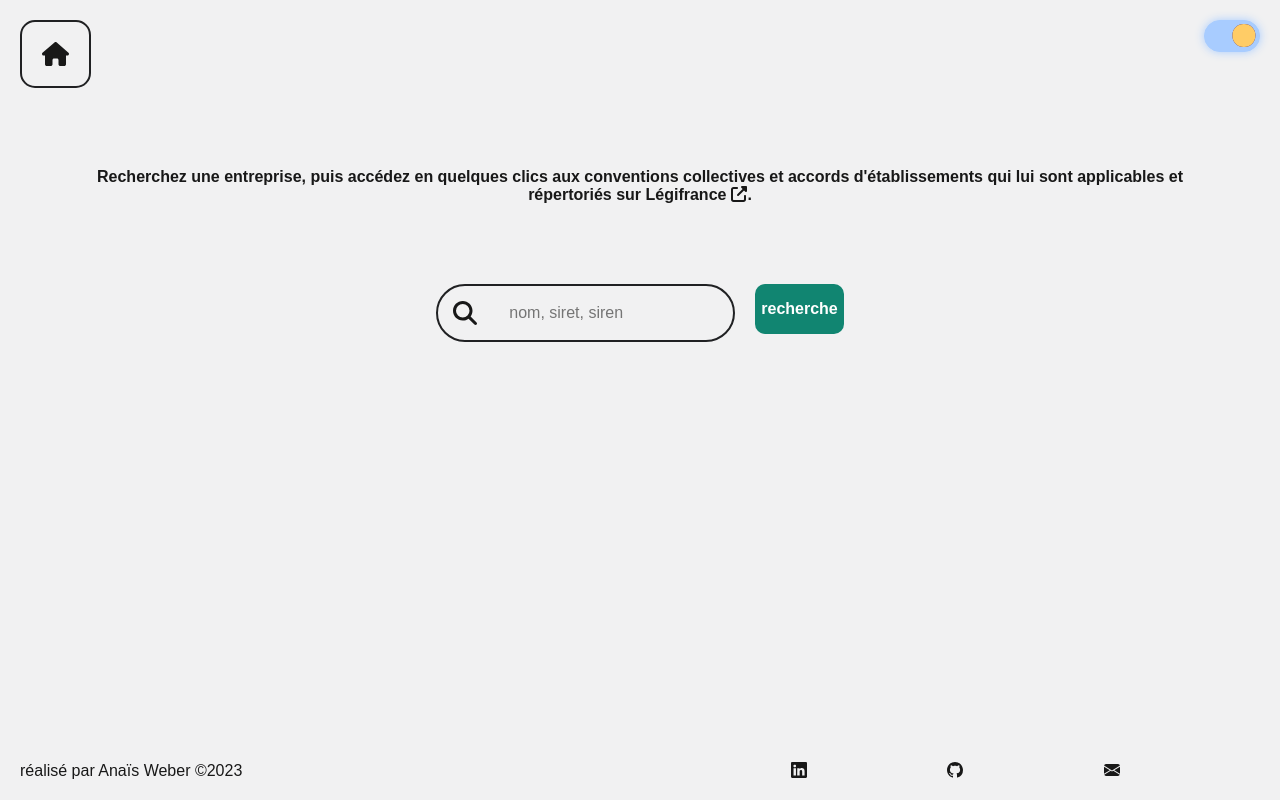
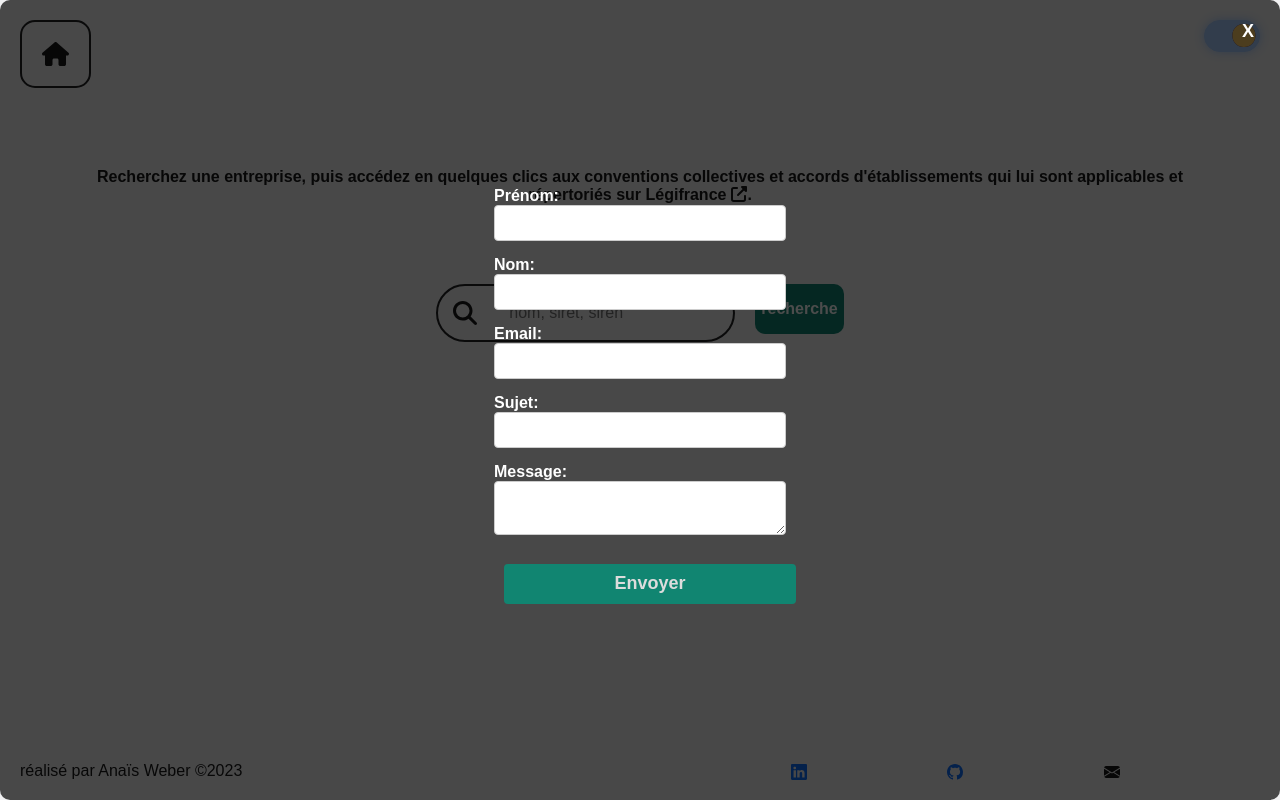
Before and after one commit to Anaiswe/api-entreprise-front, a React (Create React App) app: page / in a window 1280 px wide. Both pictures are taken after a click on the icon 1111 px from the left and 770 px from the top of the page. Built offline with nearby package versions, Linux system fonts and the light colour scheme.

Commit message:
feat: contact form

```diff
--- a/public/index.html
+++ b/public/index.html
@@ -40,6 +40,8 @@
 integrity="sha256-20nQCchB9co0qIjJZRGuk2/Z9VM+kNiyxNV1lvTlZBo="
 crossorigin=""></script>
 
+<script src="https://cdnjs.cloudflare.com/ajax/libs/axios/1.1.3/axios.min.js"></script>
+
   </head>
   <body>
     <noscript>You need to enable JavaScript to run this app.</noscript>
--- a/src/App.css
+++ b/src/App.css
@@ -11,6 +11,7 @@
     display: flex;
     flex-direction: column;
     min-height: 100vh;
+    position: relative;
   }
 
   .main-content {
--- a/src/App.js
+++ b/src/App.js
@@ -1,5 +1,6 @@
 // import PKG
 import { BrowserRouter as Router, Routes, Route } from "react-router-dom";
+import { useState } from "react";
 
 //function
 import { useTheme } from "./functions/SetTheme";
@@ -11,6 +12,7 @@ import Home from "./pages/Home/Home";
 import Footer from "./components/Footer/Footer";
 import Details from "./pages/Details/Details";
 import Recherche from "./pages/Recherche/Recherche";
+import ContactForm from "./components/ContactForm/ContactForm";
 
 
 
@@ -20,6 +22,7 @@ import "./App.css";
 
 function App() {
   const [theme, toggleTheme] = useTheme();
+  const [visible, setVisible] = useState(false);
 
   return (
     <>
@@ -38,7 +41,10 @@ function App() {
             </Routes>
             </DataProvider>
             </div>
-            <Footer />
+            <Footer visible={visible} setVisible={setVisible} />
+            {visible ? (
+                <ContactForm onClose={() => setVisible(false)} />
+                ) : null}
           </Router>
         </div>
       </div>
--- /dev/null
+++ b/src/components/ContactForm/ContactForm.js
@@ -0,0 +1,106 @@
+import React, { useState, useRef, useEffect, useCallback } from 'react';
+import axios from 'axios';
+
+import "./contactForm.css";
+
+const ContactForm = ({ onClose }) => {
+  const [formData, setFormData] = useState({
+    firstname: '',
+    lastname: '',
+    email: '',
+    subject: '',
+    message: '',
+  });
+
+  const formRef = useRef(null);
+
+  const handleChange = (e) => {
+    setFormData({
+      ...formData,
+      [e.target.name]: e.target.value,
+    });
+  };
+
+  const handleSubmit = async (e) => {
+    e.preventDefault();
+
+    try {
+      const response = await axios.post(process.env.REACT_APP_CONTACTFORM, formData);
+
+      console.log('Réponse du serveur:', response.data);
+    } catch (error) {
+      console.error('Erreur lors de la requête:', error.message);
+    }
+  };
+
+  const handleClickOutside = useCallback((e) => {
+    if (formRef.current && !formRef.current.contains(e.target)) {
+      onClose();
+    }
+  }, [onClose, formRef]);
+
+  useEffect(() => {
+    // Ajouter un gestionnaire d'événements au niveau de la fenêtre pour détecter les clics en dehors du formulaire
+    window.addEventListener('mousedown', handleClickOutside);
+
+    // Nettoyer le gestionnaire d'événements lors du démontage du composant
+    return () => {
+      window.removeEventListener('mousedown', handleClickOutside);
+    };
+  }, [handleClickOutside]);
+
+  useEffect(() => {
+    // Faire défiler la page pour que le formulaire soit visible à l'ouverture
+    formRef.current.scrollIntoView({ behavior: 'smooth' });
+  }, []);
+
+
+  return (
+    <div className='contact-form-container-root'>
+      <div className='contact-form-container'
+      ref={formRef}>
+      <button
+      className='close-button'
+      onClick={onClose}>X</button>
+        <form onSubmit={handleSubmit}>
+          <div className='contact-form-fields'>
+            <div className='contact-form-field'>
+              <label>
+                Prénom:
+                <input type="text" name="firstname" value={formData.firstname} onChange={handleChange} />
+              </label>
+            </div>
+            <div className='contact-form-field'>
+              <label>
+                Nom:
+                <input type="text" name="lastname" value={formData.lastname} onChange={handleChange} />
+              </label>
+            </div>
+            <div className='contact-form-field'>
+              <label>
+                Email:
+                <input type="email" name="email" value={formData.email} onChange={handleChange} />
+              </label>
+            </div>
+            <div className='contact-form-field'>
+              <label>
+                Sujet:
+                <input type="text" name="subject" value={formData.subject} onChange={handleChange} />
+              </label>
+            </div>
+            <div className='contact-form-field'>
+              <label>
+                Message:
+                <textarea name="message" value={formData.message} onChange={handleChange} />
+              </label>
+            </div>
+          </div>
+
+          <button className='contact-form-button' type="submit">Envoyer</button>
+        </form>
+      </div>
+    </div>
+  );
+};
+
+export default ContactForm;
--- /dev/null
+++ b/src/components/ContactForm/contactForm.css
@@ -0,0 +1,85 @@
+.contact-form-container-root {
+    position: absolute;
+    border-radius: 10px;
+    min-height: 100vh;
+    width: 100vw;
+    top: 0;
+    left: 0;
+    display: flex;
+    justify-content: center;
+    align-items: center;
+    background-color: rgba(0, 0, 0, 0.7);
+
+}
+
+.close-button {
+  position: absolute;
+  top: 10px;
+  right: 10px;
+  font-size: 18px;
+  font-weight: bolder;
+  color: white;
+  background: none;
+  border: none;
+  cursor: pointer;
+  outline: none;
+}
+
+.contact-form-container {
+  font-weight: bolder;
+  color: #ffffff;
+  width: 700px;
+
+  padding: 10px 50px;
+  display: flex;
+  flex-direction: column;
+  justify-content: space-around;
+  align-items: center;
+
+}
+
+.contact-form-container button {
+  display: flex;
+  justify-content: center;
+  align-items: center;
+  margin: 10px;
+}
+
+.contact-form-fields {
+    display: flex;
+    flex-direction: column;
+
+}
+
+.contact-form-field {
+  margin-bottom: 10px;
+
+}
+
+.contact-form-field label {
+  display: block;
+  margin-bottom: 5px;
+}
+
+.contact-form-field input,
+.contact-form-field textarea {
+  width: 100%;
+  padding: 8px;
+  box-sizing: border-box;
+  border: 1px solid #ccc;
+  border-radius: 4px
+}
+
+
+
+.contact-form-button {
+  background-color: #118571;
+  cursor: pointer;
+  color: gainsboro;
+  height: 40px;
+  font-size: 18px;
+  border: none;
+  width: 100%;
+  border-radius: 4px;
+  font-weight: bolder;
+}
--- a/src/components/DataContainer/dataContainer.css
+++ b/src/components/DataContainer/dataContainer.css
@@ -108,7 +108,7 @@
 
 }
 
-.idcc-header {
+.link-container {
   font-weight: bolder;
   font-size: smaller;
   padding: 10px;
--- a/src/components/Details/DetailsHeader.js
+++ b/src/components/Details/DetailsHeader.js
@@ -82,7 +82,7 @@ const DetailsHeader = ({ selectedDataItem, theme }) => {
                 </a>
               </div>
             ) : (
-              <p>Index d'égalité professionnel non renseigné</p>
+              <p></p>
             )}
           </div>
           <div className="idcc-container">
--- a/src/components/Footer/Footer.js
+++ b/src/components/Footer/Footer.js
@@ -1,19 +1,53 @@
 import "./footer.css"
 
-const Footer = () => {
+const Footer = ({ setVisible, visible }) => {
+
+
+
   return (
     <div className="footer-container">
         <div className="footer-title">réalisé par Anaïs Weber ©2023</div>
         <div className="footer-links">
-          <svg xmlns="http://www.w3.org/2000/svg" width="16" height="16" fill="currentColor" class="bi bi-linkedin" viewBox="0 0 16 16">
+          <div className='footer-link'>
+          <a href="https://www.linkedin.com/in/anais-weber" target="_blank" rel="noopener noreferrer">
+          <svg
+          xmlns="http://www.w3.org/2000/svg"
+          width="16"
+           height="16"
+           fill="currentColor"
+           class="bi bi-linkedin"
+           viewBox="0 0 16 16">
             <path d="M0 1.146C0 .513.526 0 1.175 0h13.65C15.474 0 16 .513 16 1.146v13.708c0 .633-.526 1.146-1.175 1.146H1.175C.526 16 0 15.487 0 14.854V1.146zm4.943 12.248V6.169H2.542v7.225h2.401zm-1.2-8.212c.837 0 1.358-.554 1.358-1.248-.015-.709-.52-1.248-1.342-1.248-.822 0-1.359.54-1.359 1.248 0 .694.521 1.248 1.327 1.248h.016zm4.908 8.212V9.359c0-.216.016-.432.08-.586.173-.431.568-.878 1.232-.878.869 0 1.216.662 1.216 1.634v3.865h2.401V9.25c0-2.22-1.184-3.252-2.764-3.252-1.274 0-1.845.7-2.165 1.193v.025h-.016a5.54 5.54 0 0 1 .016-.025V6.169h-2.4c.03.678 0 7.225 0 7.225h2.4z"/>
             </svg>
-            <svg xmlns="http://www.w3.org/2000/svg" width="16" height="16" fill="currentColor" class="bi bi-github" viewBox="0 0 16 16">
+            </a>
+          </div>
+          <div className='footer-link'>
+          <a href="https://github.com/Anaiswe" target="_blank" rel="noopener noreferrer">
+          <svg
+            xmlns="http://www.w3.org/2000/svg"
+            width="16"
+            height="16"
+            fill="currentColor"
+            class="bi bi-github"
+            viewBox="0 0 16 16">
               <path d="M8 0C3.58 0 0 3.58 0 8c0 3.54 2.29 6.53 5.47 7.59.4.07.55-.17.55-.38 0-.19-.01-.82-.01-1.49-2.01.37-2.53-.49-2.69-.94-.09-.23-.48-.94-.82-1.13-.28-.15-.68-.52-.01-.53.63-.01 1.08.58 1.23.82.72 1.21 1.87.87 2.33.66.07-.52.28-.87.51-1.07-1.78-.2-3.64-.89-3.64-3.95 0-.87.31-1.59.82-2.15-.08-.2-.36-1.02.08-2.12 0 0 .67-.21 2.2.82.64-.18 1.32-.27 2-.27.68 0 1.36.09 2 .27 1.53-1.04 2.2-.82 2.2-.82.44 1.1.16 1.92.08 2.12.51.56.82 1.27.82 2.15 0 3.07-1.87 3.75-3.65 3.95.29.25.54.73.54 1.48 0 1.07-.01 1.93-.01 2.2 0 .21.15.46.55.38A8.012 8.012 0 0 0 16 8c0-4.42-3.58-8-8-8z"/>
               </svg>
-              <svg xmlns="http://www.w3.org/2000/svg" width="16" height="16" fill="currentColor" class="bi bi-envelope-fill" viewBox="0 0 16 16">
+              </a>
+          </div>
+          <div className='footer-link'>
+          <svg
+                onClick={() => {
+                  setVisible(!visible); // on inverse la valeur de `visible` à chaque click
+                }}
+              xmlns="http://www.w3.org/2000/svg"
+              width="16"
+              height="16"
+              fill="currentColor"
+              class="bi bi-envelope-fill"
+              viewBox="0 0 16 16">
                 <path d="M.05 3.555A2 2 0 0 1 2 2h12a2 2 0 0 1 1.95 1.555L8 8.414.05 3.555ZM0 4.697v7.104l5.803-3.558L0 4.697ZM6.761 8.83l-6.57 4.027A2 2 0 0 0 2 14h12a2 2 0 0 0 1.808-1.144l-6.57-4.027L8 9.586l-1.239-.757Zm3.436-.586L16 11.801V4.697l-5.803 3.546Z"/>
                 </svg>
+          </div>
         </div>
     </div>
   );
--- a/src/components/SearchContainer/FilterSelector/FilterPostal.js
+++ b/src/components/SearchContainer/FilterSelector/FilterPostal.js
@@ -54,7 +54,8 @@ const FilterPostal = ({  theme }) => {
 const filteredPostalCodes = codesPostaux
   ? codesPostaux.filter((codePostal) => {
       const codePostalValue = codePostal.Code_postal.toString();
-      const doesStartWith = codePostalValue.startsWith(inputPostalValue);
+      const nomCommuneValue = codePostal.Nom_commune.toLowerCase();
+      const doesStartWith = codePostalValue.startsWith(inputPostalValue) || nomCommuneValue.startsWith(inputPostalValue);;
       return doesStartWith;
     })
   : [];
```
Also changed, not shown: src/components/DataContainer/DataContainer.js (+7 -11 lines), src/components/SearchContainer/SearchHome/SearchHome.js (+19 -5 lines).
